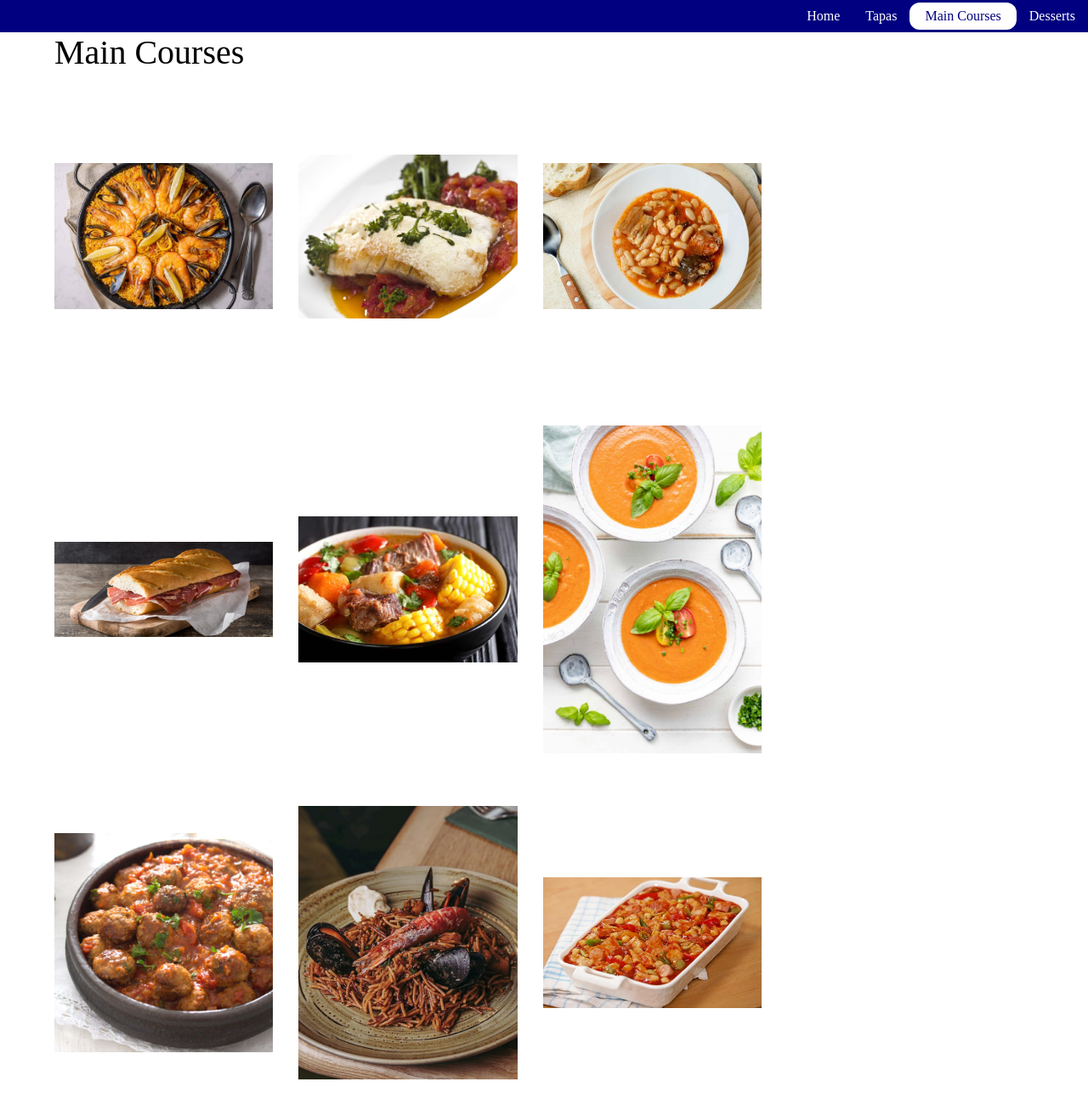
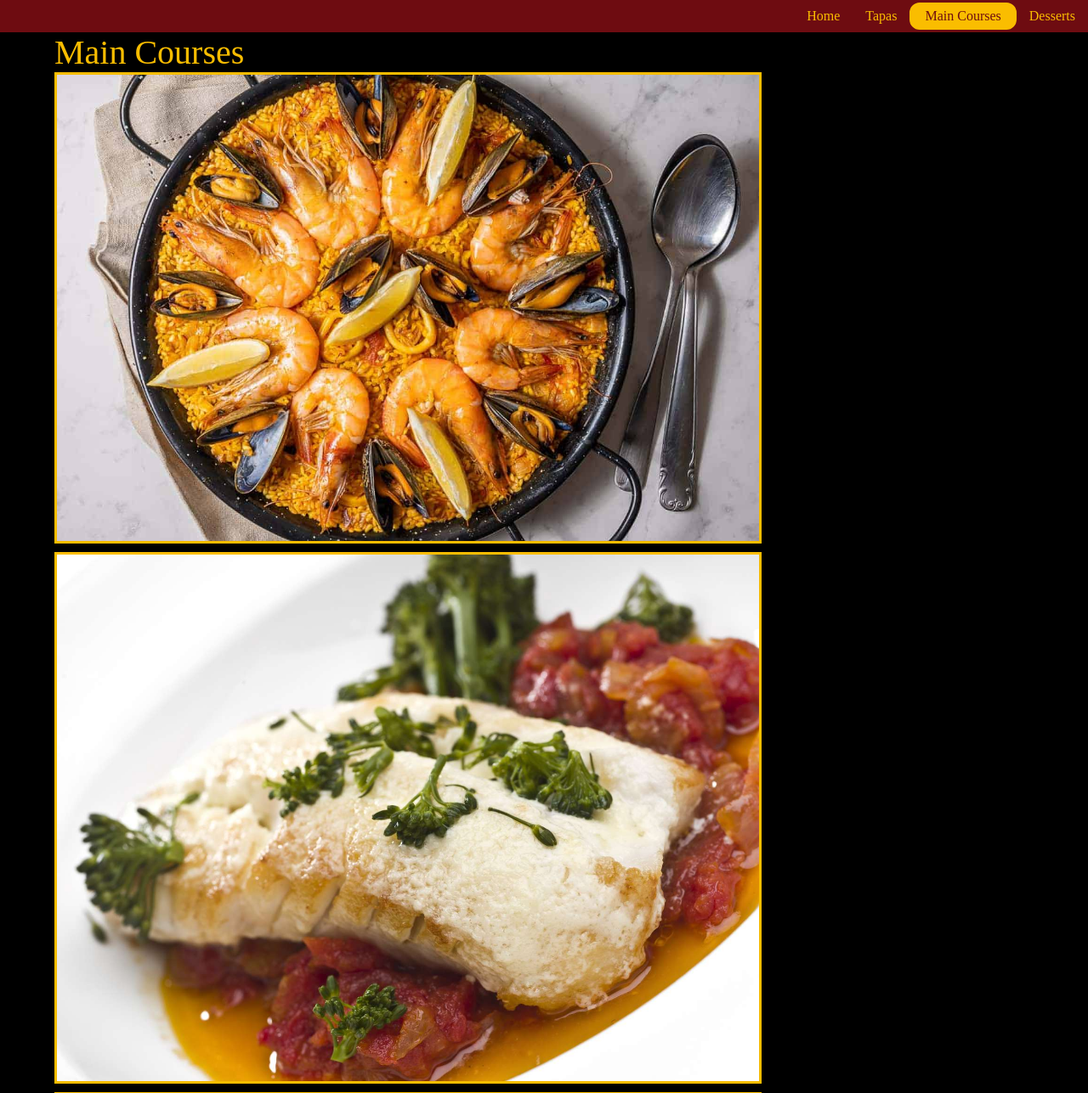
Before and after one commit to raecarrell/final_project_339, a plain HTML site: page main_course.html in a window 1280 px wide. Shown: the top 1287 px of the page at 85% size. Drawn offline with Linux system fonts and the light colour scheme.

Commit message:
color scheme

```diff
--- a/css/style.css
+++ b/css/style.css
@@ -3,6 +3,7 @@
 } */
 h1{
     font-size: 250%;
+    color: #FABD00;
 }
 head,main{
     margin-left: 5%;
@@ -12,71 +13,77 @@ a.skip{
     position: absolute;
     top: -1000px;
     left: 10px;
-    color: #fff;
-    background-color: navy;
+    color: #FABD00;
+    background-color: #6E0C11;
 }
 a.skip:focus,
 a.skip:active{
     top: 10px;
 }
+body{
+    background-color: black;
+}
 div{
     display:grid;
-	grid-template-columns: 1fr 1fr 1fr;
-    grid-template-rows: 1fr 1fr 1fr;
-    grid-gap: 30px;
+	grid-template-columns: 1fr;
+    grid-auto-rows: auto;
+    grid-gap: 10px;
     align-items: center;
 }
 #image1{
     width: 100%;
     max-height: 100%;
-    grid-column: 1/2;
     grid-row: 1/2;
+    border: #FABD00 3px solid;
 }
 #image2{
     width: 100%;
     max-height: 100%;
-    grid-column: 2/3;
-    grid-row: 1/2;
+    grid-row: 2/3;
+    border: #FABD00 3px solid;
 }
 #image3{
     width: 100%;
     max-height: 100%;
-    grid-column: 3/4;
-    grid-row: 1/2;
+    grid-row: 3/4;
+    border: #FABD00 3px solid;
 }
 #image4{
     width: 100%;
     max-height: 100%;
-    grid-column: 1/2;
-    grid-row: 2/3;
+    grid-row: 4/5;
+    border: #FABD00 3px solid;
 }
 #image5{
     width: 100%;
     max-height: 100%;
-    grid-column: 2/3;
-    grid-row: 2/3;
+    grid-row: 5/6;
+    border: #FABD00 3px solid;
 }
 #image6{
     width: 100%;
     max-height: 100%;
-    grid-column: 3/4;
-    grid-row: 2/3;
+    grid-row: 6/7;
+    border: #FABD00 3px solid;
 }
 #image7{
     width: 100%;
     max-height: 100%;
-    grid-column: 1/2;
-    grid-row: 3/4;
+    grid-row: 7/8;
+    border: #FABD00 3px solid;
 }
 #image8{
     width: 100%;
     max-height: 100%;
-    grid-column: 2/3;
-    grid-row: 3/4;
+    grid-row: 8/9;
+    border: #FABD00 3px solid;
 }
 #image9{
     width: 100%;
     max-height: 100%;
-    grid-column: 3/4;
-    grid-row: 3/4;
+    grid-row: 9/10;
+    border: #FABD00 3px solid;
 }
+footer.p{
+    color: #FABD00
+}
--- a/css/style_flex.css
+++ b/css/style_flex.css
@@ -1,6 +1,6 @@
 nav{
     width: 100%;
-    background-color: navy;
+    background-color: #6E0C11;
     height: 100%;
     display: flex;
     justify-content: flex-end;
@@ -10,14 +10,14 @@ nav{
     display: flex;
     padding: 10px 15px;
     text-decoration: none;
-    color: white;
+    color: #FABD00;
     font-size: 100%;
   }
 .nav_item:hover {
-    background-color: white;
+    background-color: #FABD00;
   }
 .nav_item a:hover{
-    color: navy;
+    color: #6E0C11;
     text-decoration: underline;
   }
 .nav_links{
@@ -27,8 +27,8 @@ nav{
 #cur_page a{
     padding-bottom: 4px;
     padding-top: 4px;
-    color:navy;
-    background-color: white;
-    border: solid 3px white;
+    color: #6E0C11;
+    background-color: #FABD00;
+    border: solid 3px #FABD00;
     border-radius: 12px;
 }
--- a/main_course.html
+++ b/main_course.html
@@ -35,6 +35,9 @@
                 <img id="image9" src="images/callos.jpg" alt="stew made of beef tripe, ox feet, chorizo,green peas and bell peppers in a ceramic pan" />
             </div>
         </main>
+    </body>
 
-</body>
+    <footer>
+        <p>Created by Reagan and David</p>
+    </footer>
 </html>
```
Also changed, not shown: desserts.html (+4 -0 lines), index.html (+4 -0 lines), tapas.html (+4 -0 lines). Lines whose indentation alone changed are shown as unchanged.
